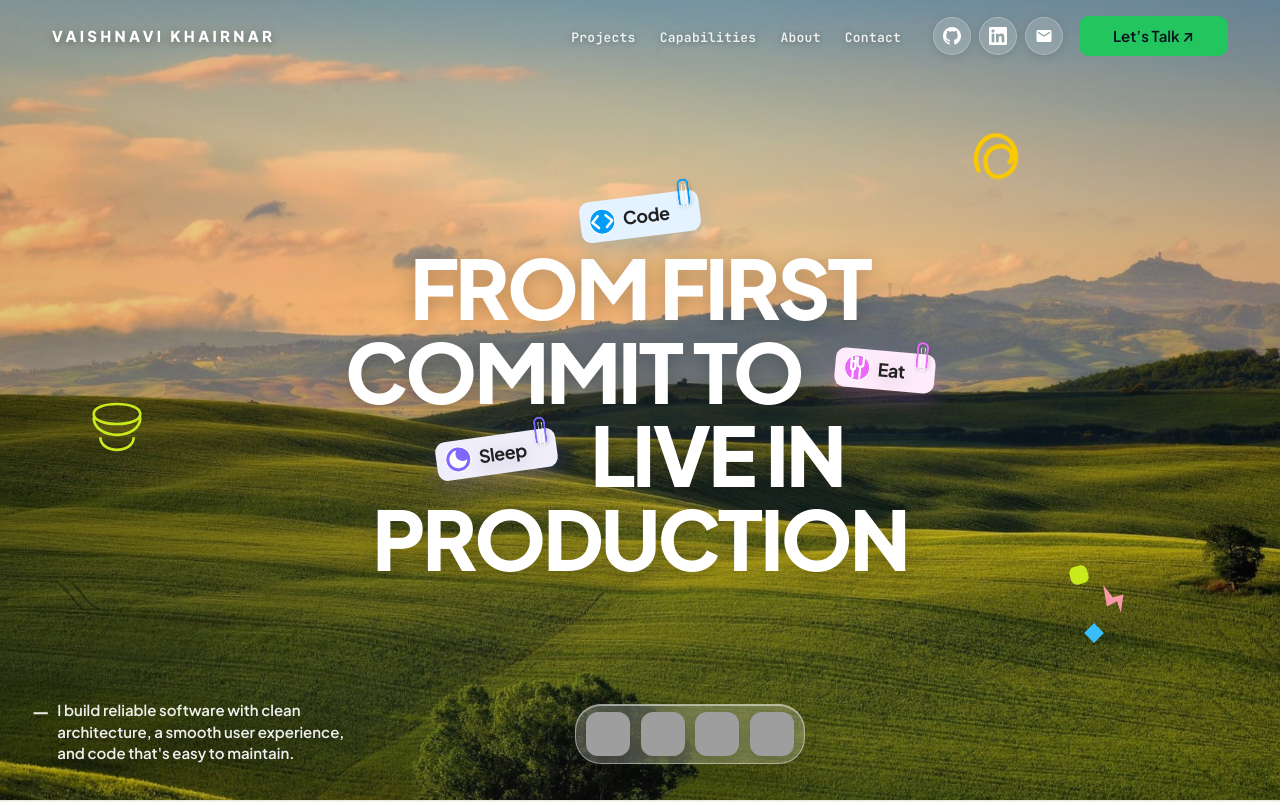
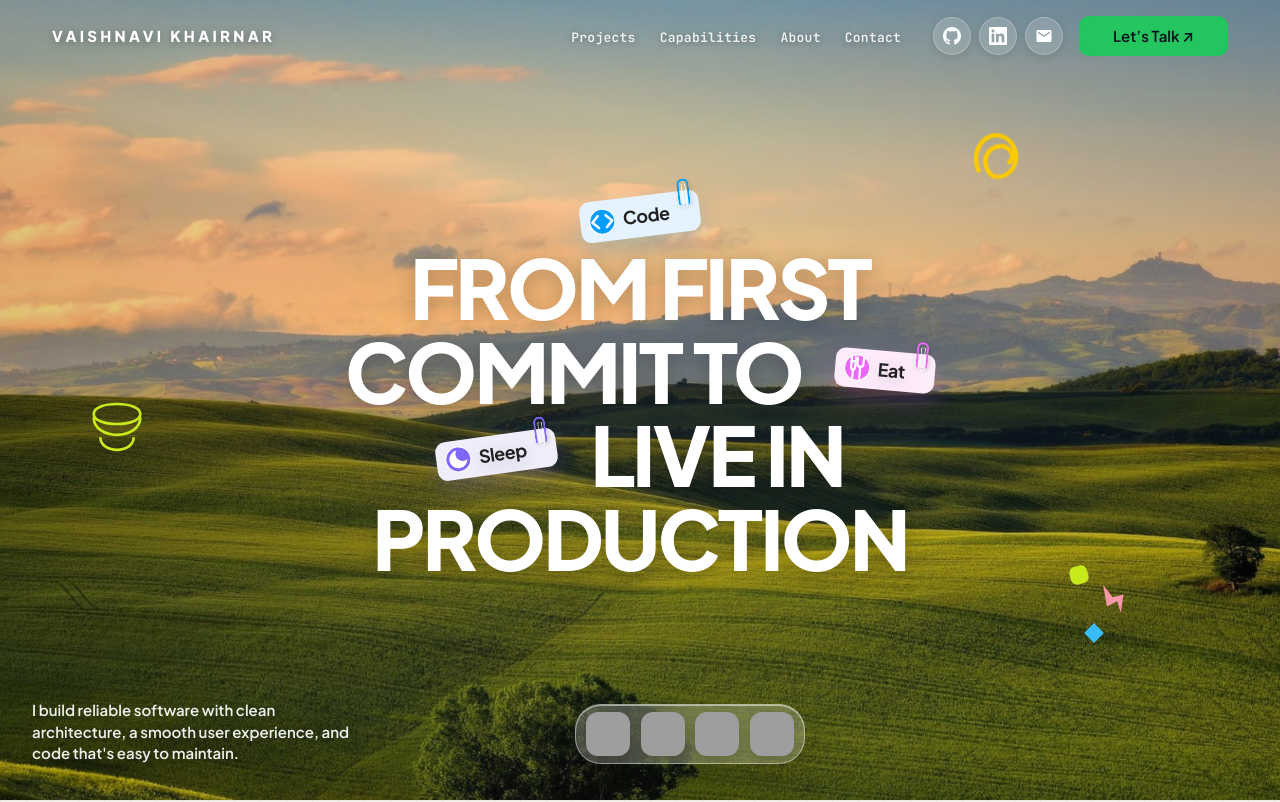
Before and after one commit to vaishnavikhairnar3018/Portfolio-, a React (Vite) app: page / in a window 1280 px wide. Shown: the top 802 px of the page. Built offline with nearby package versions, Linux system fonts and the light colour scheme; grey boxes are pictures that could not be loaded; a web font is replaced by a local one.

Commit message:
Remove dash prefix from hero manifesto section

```diff
--- a/src/components/sections/Hero.tsx
+++ b/src/components/sections/Hero.tsx
@@ -121,7 +121,6 @@ export function Hero() {
       <footer className="creatie-hero-bottom">
         {/* Left Manifesto */}
         <div className="creatie-manifesto">
-          <span className="manifesto-dash">—</span>
           <div className="manifesto-copy">
             <p className="manifesto-sub">I build reliable software with clean architecture, a smooth user experience, and code that&apos;s easy to maintain.</p>
           </div>
```
